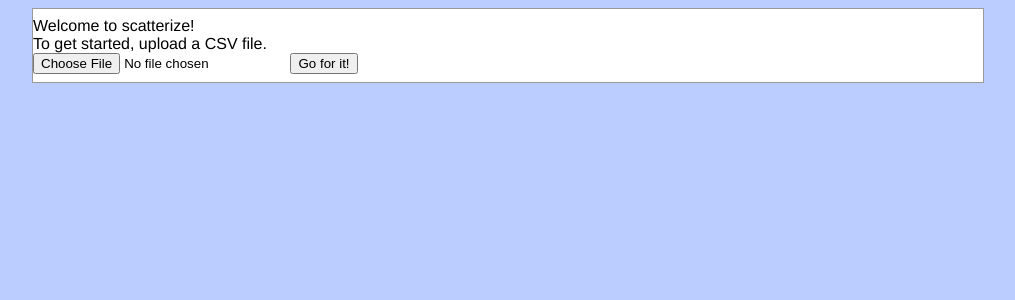
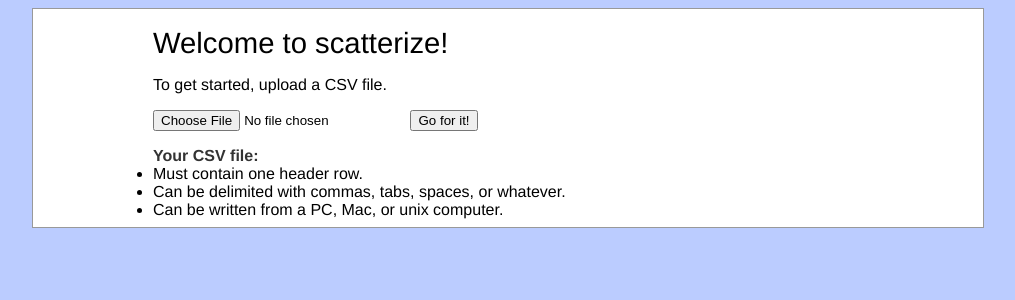
Before and after one commit to njvack/scatterize, a Python web app: template templates/index.html in a window 1280 px wide. Shown: the top 300 px of the page, without its empty margins (132-1147 px from the left). Run offline with Jinja, Linux system fonts and the light colour scheme; the template is opened without the code that fills it, so the values that code supplies are empty; some libraries are stand-ins or nearby versions.

Commit message:
Improve welcome screen.

```diff
--- a/scss/screen.scss
+++ b/scss/screen.scss
@@ -23,6 +23,11 @@ body {
   border: 1px solid #999;
   background-color: #FFF;
   //@include showgrid();
+}
+
+.single_col {
+  @include column(18, true);
+  @include prepend(3);
 }
 
 #scatter_frame {
@@ -62,11 +67,23 @@ body {
   .disallowed { color: GrayText;}
 }
 
+h1 {
+  font-size: 183%;
+  margin-top: .3em;
+  margin-bottom: .3em;
+}
+
 h3 {
   font-weight: bold;
   margin-top: 1em;
   color: #333;
 }
+
+p {
+  margin-top: 1em;
+  margin-bottom: 1em;
+}
+
 
 #stats_data {
   @include column(5, true);
--- a/static/css/screen.css
+++ b/static/css/screen.css
@@ -80,6 +80,19 @@ body {
 }
 
 /* line 28, ../../scss/screen.scss */
+.single_col {
+  display: inline;
+  float: left;
+  margin-right: 0;
+  width: 710px;
+  padding-left: 120px;
+}
+/* line 147, ../../../../../../opt/local/lib/ruby/gems/1.8/gems/compass-0.11.1/frameworks/blueprint/stylesheets/blueprint/_grid.scss */
+* html .single_col {
+  overflow-x: hidden;
+}
+
+/* line 33, ../../scss/screen.scss */
 #scatter_frame {
   display: inline;
   float: left;
@@ -91,7 +104,7 @@ body {
   overflow-x: hidden;
 }
 
-/* line 32, ../../scss/screen.scss */
+/* line 37, ../../scss/screen.scss */
 #scatter_controls {
   display: inline;
   float: left;
@@ -102,17 +115,17 @@ body {
 * html #scatter_controls {
   overflow-x: hidden;
 }
-/* line 35, ../../scss/screen.scss */
+/* line 40, ../../scss/screen.scss */
 #scatter_controls ul, #scatter_controls ol {
   list-style: none;
 }
-/* line 39, ../../scss/screen.scss */
+/* line 44, ../../scss/screen.scss */
 #scatter_controls li {
   padding-top: 0.25em;
   padding-bottom: 0.25em;
   clear: both;
 }
-/* line 43, ../../scss/screen.scss */
+/* line 48, ../../scss/screen.scss */
 #scatter_controls li .l {
   display: inline;
   float: left;
@@ -120,30 +133,43 @@ body {
   width: 18px;
   text-align: right;
 }
-/* line 50, ../../scss/screen.scss */
+/* line 55, ../../scss/screen.scss */
 #scatter_controls li label {
   display: inline;
   float: left;
   margin-right: 0;
   width: 169px;
 }
-/* line 58, ../../scss/screen.scss */
+/* line 63, ../../scss/screen.scss */
 #scatter_controls select {
   max-width: 100%;
 }
-/* line 62, ../../scss/screen.scss */
+/* line 67, ../../scss/screen.scss */
 #scatter_controls .disallowed {
   color: GrayText;
 }
 
-/* line 65, ../../scss/screen.scss */
+/* line 70, ../../scss/screen.scss */
+h1 {
+  font-size: 183%;
+  margin-top: .3em;
+  margin-bottom: .3em;
+}
+
+/* line 77, ../../scss/screen.scss */
 h3 {
   font-weight: bold;
   margin-top: 1em;
   color: #333;
 }
 
-/* line 71, ../../scss/screen.scss */
+/* line 83, ../../scss/screen.scss */
+p {
+  margin-top: 1em;
+  margin-bottom: 1em;
+}
+
+/* line 89, ../../scss/screen.scss */
 #stats_data {
   display: inline;
   float: left;
@@ -154,14 +180,14 @@ h3 {
 * html #stats_data {
   overflow-x: hidden;
 }
-/* line 74, ../../scss/screen.scss */
+/* line 92, ../../scss/screen.scss */
 #stats_data th {
   width: 70px;
   text-align: right;
   font-style: italic;
 }
 
-/* line 83, ../../scss/screen.scss */
+/* line 101, ../../scss/screen.scss */
 table#raw_data {
   display: inline;
   float: left;
@@ -173,13 +199,13 @@ table#raw_data {
 * html table#raw_data {
   overflow-x: hidden;
 }
-/* line 86, ../../scss/screen.scss */
+/* line 104, ../../scss/screen.scss */
 table#raw_data td {
   font-size: 80%;
   line-height: 1.42;
 }
 
-/* line 92, ../../scss/screen.scss */
+/* line 110, ../../scss/screen.scss */
 td {
   padding-left: 0.5em;
   padding-right: 0.5em;
--- a/templates/index.html
+++ b/templates/index.html
@@ -1,5 +1,6 @@
 {%- extends "base.html" %}
 {% block content -%}
+<div class="single_col">
   <h1>Welcome to scatterize!</h1>
 
   <form method="post" action="{{ url_for("upload") }}" enctype="multipart/form-data">
@@ -7,4 +8,12 @@
     <input type="file" name="csvfile" />
     <input type="submit" value="Go for it!" />
   </form>
+
+  <h3>Your CSV file:</h3>
+  <ul class="inside">
+    <li>Must contain one header row.</li>
+    <li>Can be delimited with commas, tabs, spaces, or whatever.</li>
+    <li>Can be written from a PC, Mac, or unix computer.</li>
+  </ul>
+</div>
 {%- endblock %}
```
Lines whose indentation alone changed are shown as unchanged.
